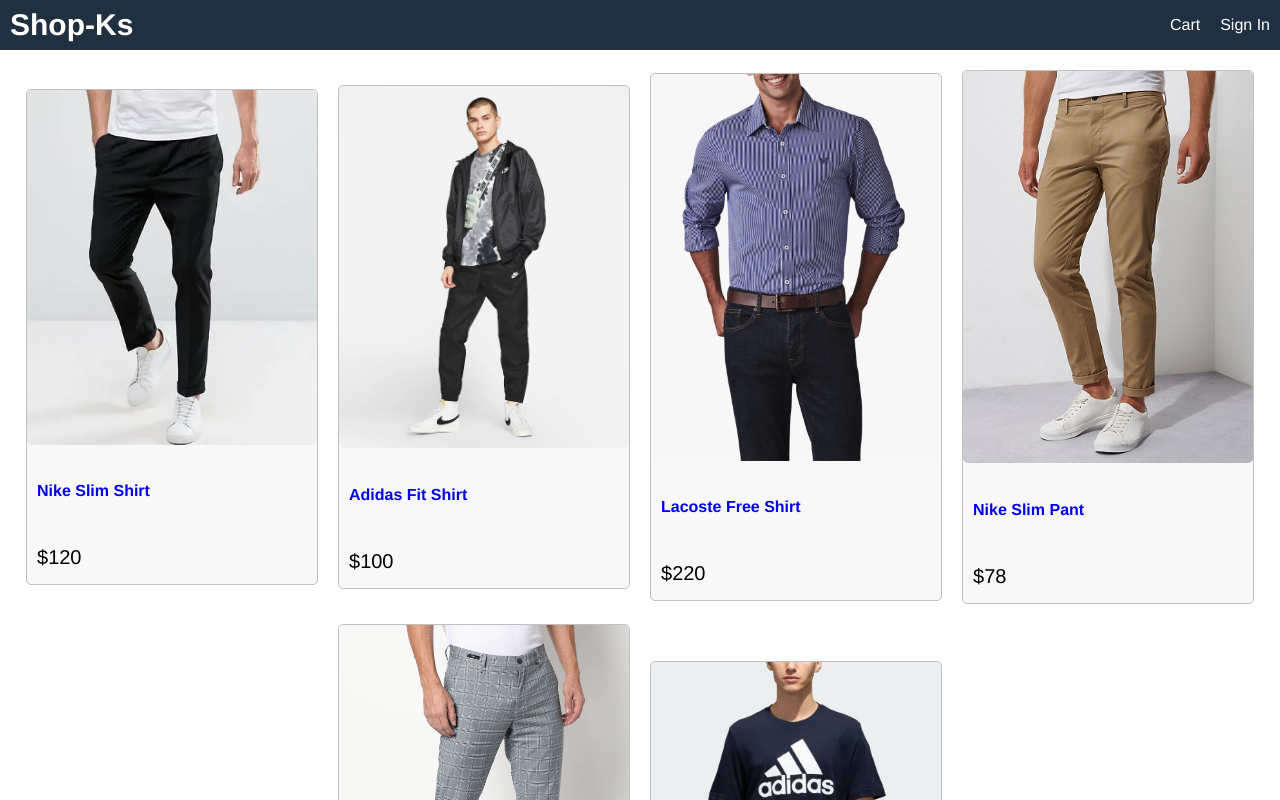
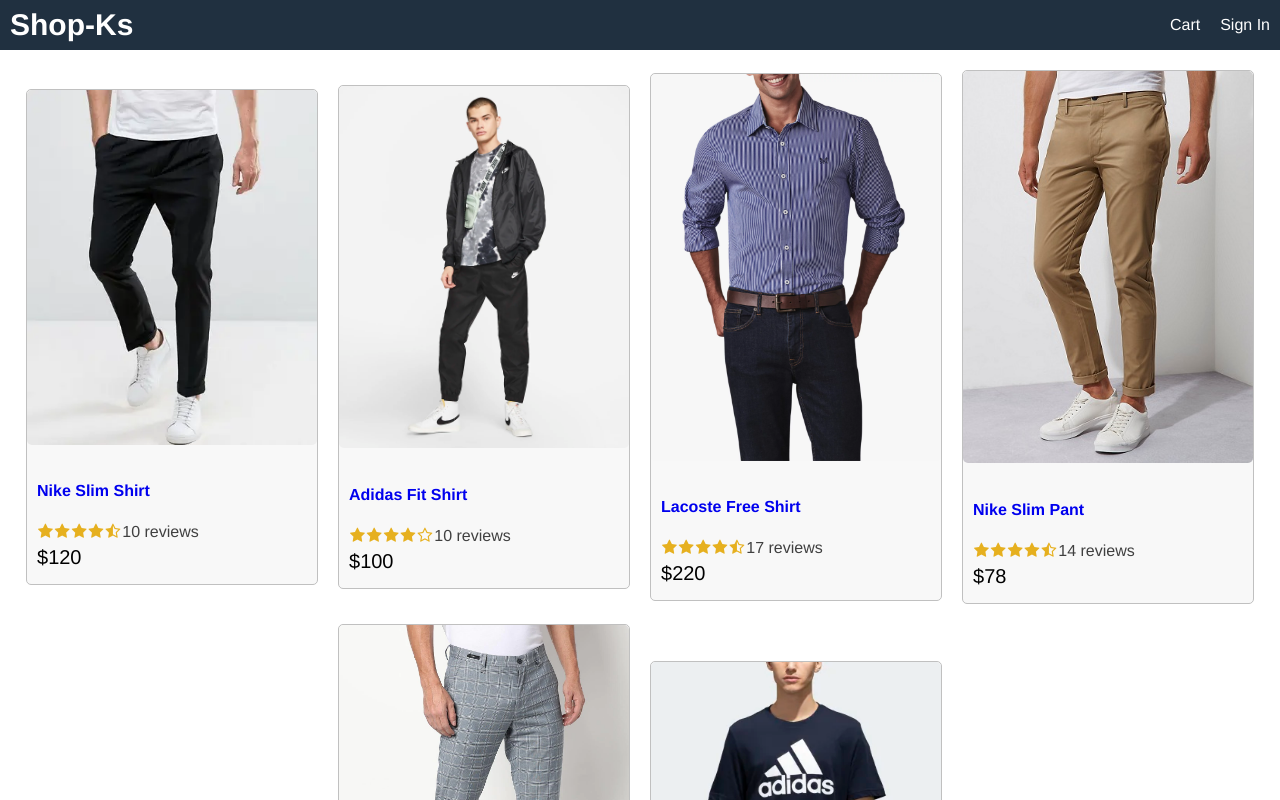
Before and after one commit to er48730/shop-ks, a React (Create React App) app in the folder frontend/: page / in a window 1280 px wide. Shown: the top 800 px of the page. Built offline with nearby package versions, Linux system fonts and the light colour scheme.

Commit message:
Added Product and Rating component

```diff
--- a/frontend/public/index.html
+++ b/frontend/public/index.html
@@ -24,7 +24,11 @@
       work correctly both with client-side routing and a non-root public URL.
       Learn how to configure a non-root public URL by running `npm run build`.
     -->
-    <title>React App</title>
+    <link
+      rel="stylesheet"
+      href="https://cdnjs.cloudflare.com/ajax/libs/font-awesome/4.7.0/css/font-awesome.min.css"
+    />
+    <title>Shop-Ks</title>
   </head>
   <body>
     <noscript>You need to enable JavaScript to run this app.</noscript>
--- a/frontend/src/App.js
+++ b/frontend/src/App.js
@@ -1,4 +1,5 @@
 import React from "react";
+import Product from "./components/Product";
 import data from "./data";
 
 function App() {
@@ -18,39 +19,7 @@
       <main>
         <div className="row center">
           {data.products.map((product) => (
-            <div key={product._id} className="card">
-              <a href={`/product/${product._id}`}>
-                <img
-                  className="medium"
-                  src={product.image}
-                  alt={product.name}
-                />
-              </a>
-              <div className="card-body">
-                <a href={`/product/${product._id}`}>
-                  <h2>{product.name}</h2>
-                </a>
-                <div className="rating">
-                  <span>
-                    <i className="fa fa-star"></i>
-                  </span>
-                  <span>
-                    <i className="fa fa-star"></i>
-                  </span>
-                  <span>
-                    <i className="fa fa-star"></i>
-                  </span>
-                  <span>
-                    <i className="fa fa-star"></i>
-                  </span>
-                  <span>
-                    <i className="fa fa-star"></i>
-                  </span>
-                </div>
-
-                <div className="price">${product.price}</div>
-              </div>
-            </div>
+            <Product key={product._id} product={product}></Product>
           ))}
         </div>
       </main>
--- /dev/null
+++ b/frontend/src/components/Product.js
@@ -0,0 +1,23 @@
+import React from "react";
+import Rating from "./Rating";
+
+export default function Product(props) {
+  const { product } = props;
+  return (
+    <div key={product._id} className="card">
+      <a href={`/product/${product._id}`}>
+        <img className="medium" src={product.image} alt={product.name} />
+      </a>
+      <div className="card-body">
+        <a href={`/product/${product._id}`}>
+          <h2>{product.name}</h2>
+        </a>
+        <Rating
+          rating={product.rating}
+          numReviews={product.numReviews}
+        ></Rating>
+        <div className="price">${product.price}</div>
+      </div>
+    </div>
+  );
+}
--- /dev/null
+++ b/frontend/src/components/Rating.js
@@ -0,0 +1,65 @@
+import React from "react";
+
+export default function Rating(props) {
+  const { rating, numReviews } = props;
+  return (
+    <div className="rating">
+      <span>
+        <i
+          className={
+            rating >= 1
+              ? "fa fa-star"
+              : rating >= 0.5
+              ? "fa fa-star-half-o"
+              : "fa fa-star-o"
+          }
+        ></i>
+      </span>
+      <span>
+        <i
+          className={
+            rating >= 2
+              ? "fa fa-star"
+              : rating >= 1.5
+              ? "fa fa-star-half-o"
+              : "fa fa-star-o"
+          }
+        ></i>
+      </span>
+      <span>
+        <i
+          className={
+            rating >= 3
+              ? "fa fa-star"
+              : rating >= 2.5
+              ? "fa fa-star-half-o"
+              : "fa fa-star-o"
+          }
+        ></i>
+      </span>
+      <span>
+        <i
+          className={
+            rating >= 4
+              ? "fa fa-star"
+              : rating >= 3.5
+              ? "fa fa-star-half-o"
+              : "fa fa-star-o"
+          }
+        ></i>
+      </span>
+      <span>
+        <i
+          className={
+            rating >= 5
+              ? "fa fa-star"
+              : rating >= 4.5
+              ? "fa fa-star-half-o"
+              : "fa fa-star-o"
+          }
+        ></i>
+      </span>
+      <span>{numReviews + " reviews"}</span>
+    </div>
+  );
+}
--- a/frontend/src/index.css
+++ b/frontend/src/index.css
@@ -117,3 +117,6 @@
   color:#E6B01F;
   margin: 0.1rem;
 }
+.rating span:last-child{
+  color:#404040;
+}
```
